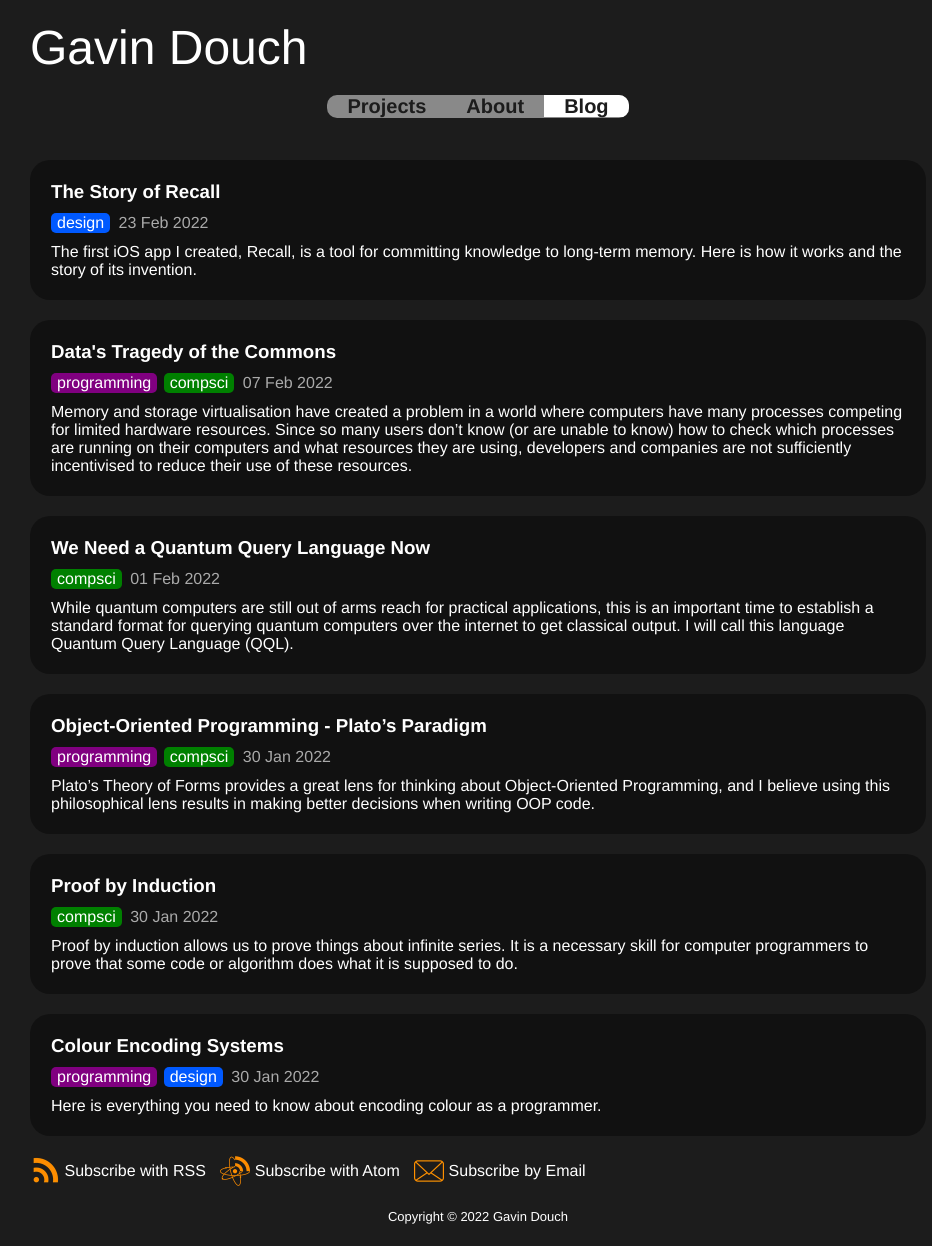
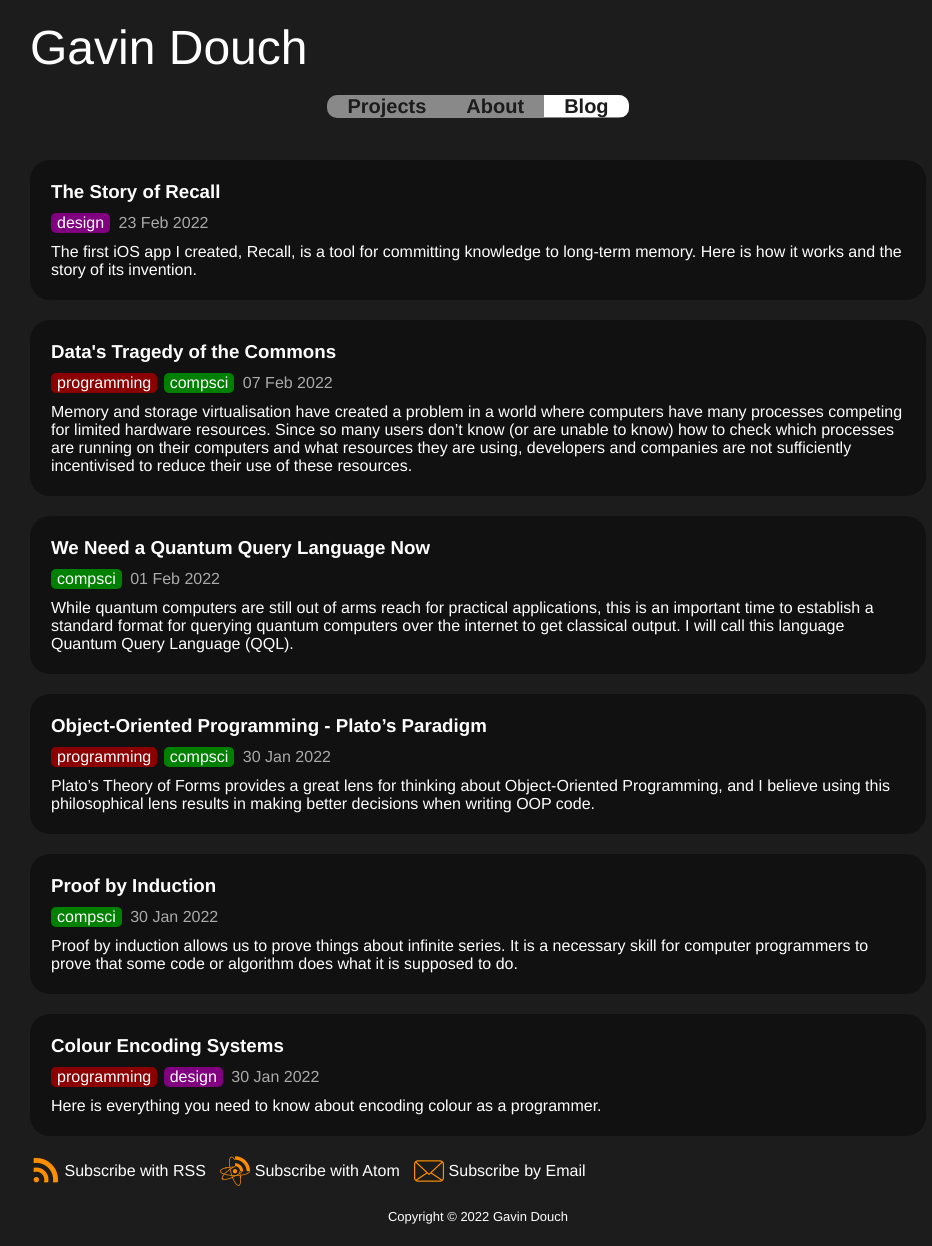
Before and after one commit to Coedice/website, a Jekyll site: the page built from blog.html, in a window 1280 px wide. Shown: the whole page, without its empty margins (162-1094 px from the left). Built offline with Jekyll 4.4.1, drawn with Linux system fonts in a browser that asks for light colours.

Commit message:
Add software blog post tag style
- Switch around blog post tag colours

```diff
--- a/_sass/blog.scss
+++ b/_sass/blog.scss
@@ -62,7 +62,7 @@
   }
 
   .programming {
-    background-color: purple;
+    background-color: darkred;
   }
 
   .compsci {
@@ -70,6 +70,10 @@
   }
 
   .design {
+    background-color: purple;
+  }
+
+  .software {
     background-color: #0059ff;
   }
 }
@@ -206,6 +210,12 @@
   }
 }
 
+#blogContent img {
+  max-width: 70%;
+  display: block;
+  margin: 0 auto;
+}
+
 /* Mobile */
 @media only screen and (max-width: 480pt) {
   div#postArrow {
```
